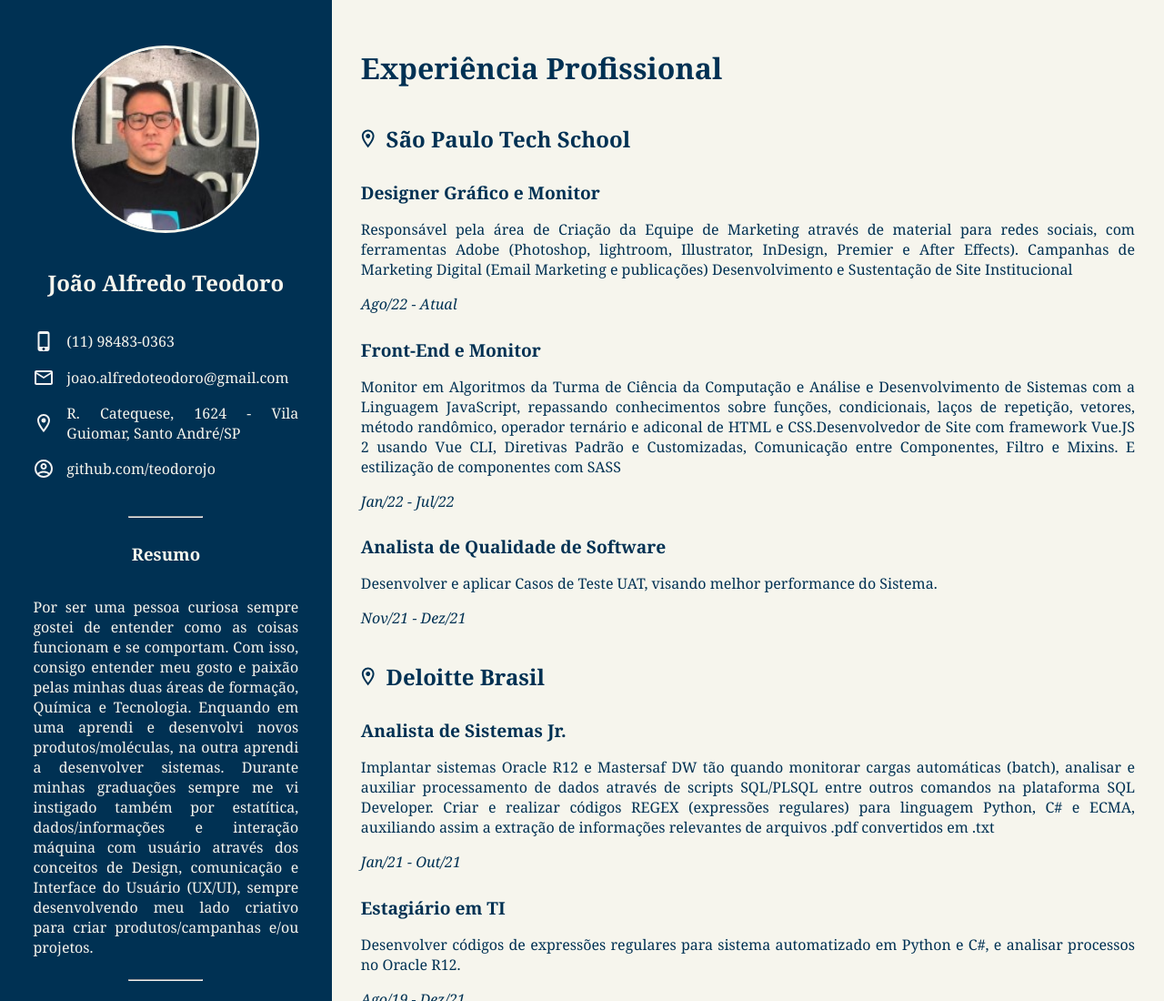
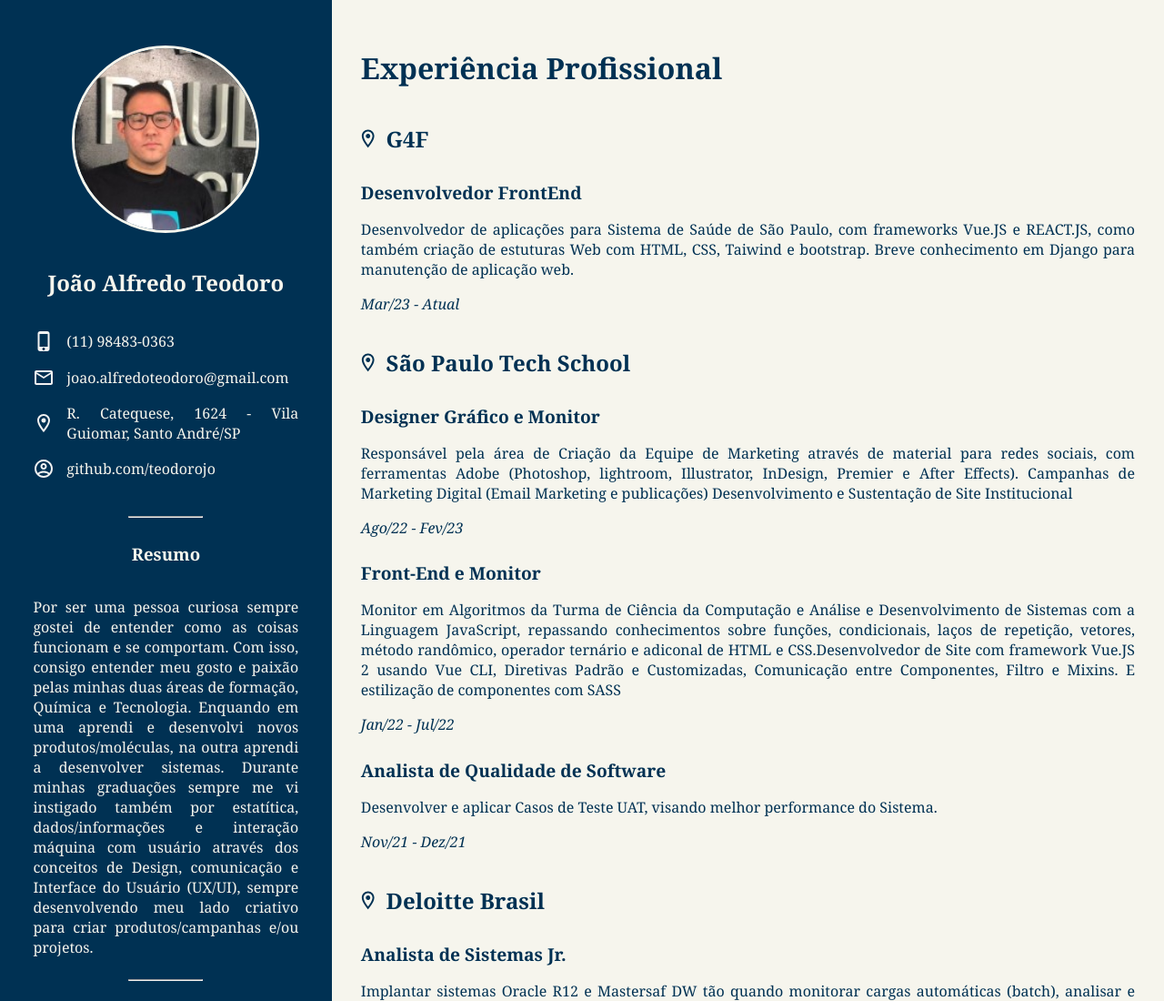
Before and after one commit to teodoro-j/teodoro-j.github.io, a plain HTML site: page index.html in a window 1280 px wide. Shown: the top 1100 px of the page at 91% size. Drawn offline with Linux system fonts and the light colour scheme.

Commit message:
add novo cargo/empresa

```diff
--- a/index.html
+++ b/index.html
@@ -45,6 +45,15 @@
         <div class="detalhe">
             <h1>Experiência Profissional</h1>
             <ul class="descricao">
+                <li class="titulo"><img src="imagens/icones/local.svg" class="local">G4F</li>
+                <p class="subtitulo">Desenvolvedor FrontEnd</p>
+                <span class="descricao">
+                    Desenvolvedor de aplicações para Sistema de Saúde de São Paulo, com frameworks Vue.JS e REACT.JS, como também
+                    criação de estuturas Web com HTML, CSS, Taiwind e bootstrap. Breve conhecimento em Django para manutenção de aplicação web.
+                </span>
+                <p class="periodo">
+                    <i>Mar/23 - Atual</i>
+                </p>
                 <li class="titulo"><img src="imagens/icones/local.svg" class="local">São Paulo Tech School</li>
                 <p class="subtitulo">Designer Gráfico e Monitor</p>
                 <span class="descricao">Responsável pela área de Criação da Equipe de Marketing através de material para
@@ -54,7 +63,7 @@
                     Desenvolvimento e Sustentação de Site Institucional
                 </span>
                 <p class="periodo">
-                    <i>Ago/22 - Atual</i>
+                    <i>Ago/22 - Fev/23</i>
                 </p>
                 <p class="subtitulo">Front-End e Monitor</p>
                 <span>Monitor em Algoritmos da Turma de Ciência da Computação e Análise e Desenvolvimento de Sistemas
```
Also changed, not shown: 1 other file.
